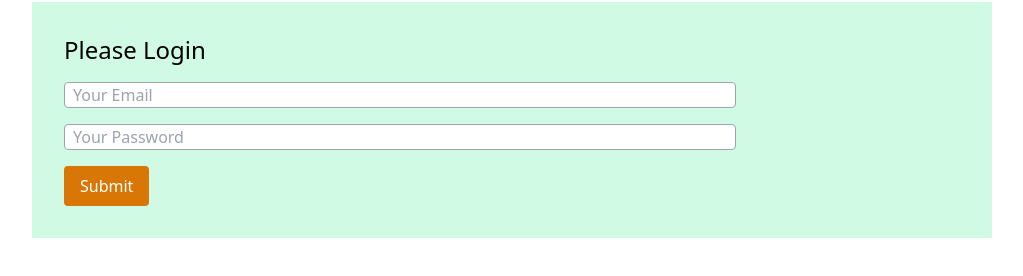
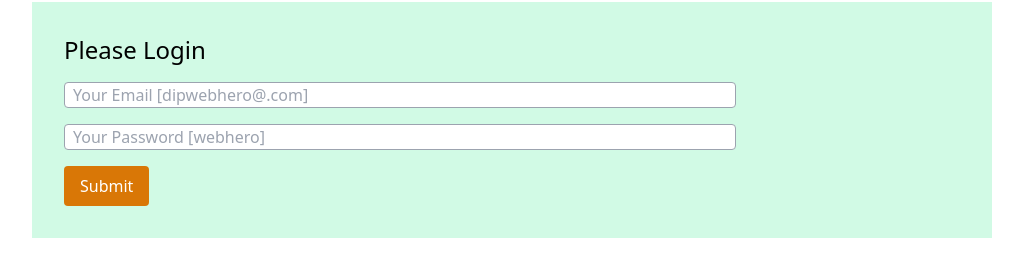
Before and after one commit to diptowebhero/bank.web, a plain HTML site: page index.html in a window 1280 px wide. Shown: the part 142-418 px from the top of the page, without its empty margins (128-1151 px from the left). Drawn offline with nearby package versions, Linux system fonts and the light colour scheme.

Commit message:
added item

```diff
--- a/index.html
+++ b/index.html
@@ -18,8 +18,8 @@
         <section class="bg-green-100 w-3/4 mx-auto mt-8 p-8">
             <h3 class="text-2xl mb-4">Please Login</h3>
             <div>
-                <input id="user-email" class="border border-gray-400 rounded block w-3/4 mb-4 px-2" type="text" placeholder="Your Email">
-                <input id="user-password" class="border border-gray-400 rounded block w-3/4 mb-4 px-2" type="password" placeholder="Your Password">
+                <input id="user-email" class="border border-gray-400 rounded block w-3/4 mb-4 px-2" type="text" placeholder="Your Email [dipwebhero@.com]">
+                <input id="user-password" class="border border-gray-400 rounded block w-3/4 mb-4 px-2" type="password" placeholder="Your Password [webhero]">
                 <button id ='login-submit' class="bg-yellow-600 px-4 py-2 rounded text-white font-medium">Submit</button>
             </div>
         </section>
```
